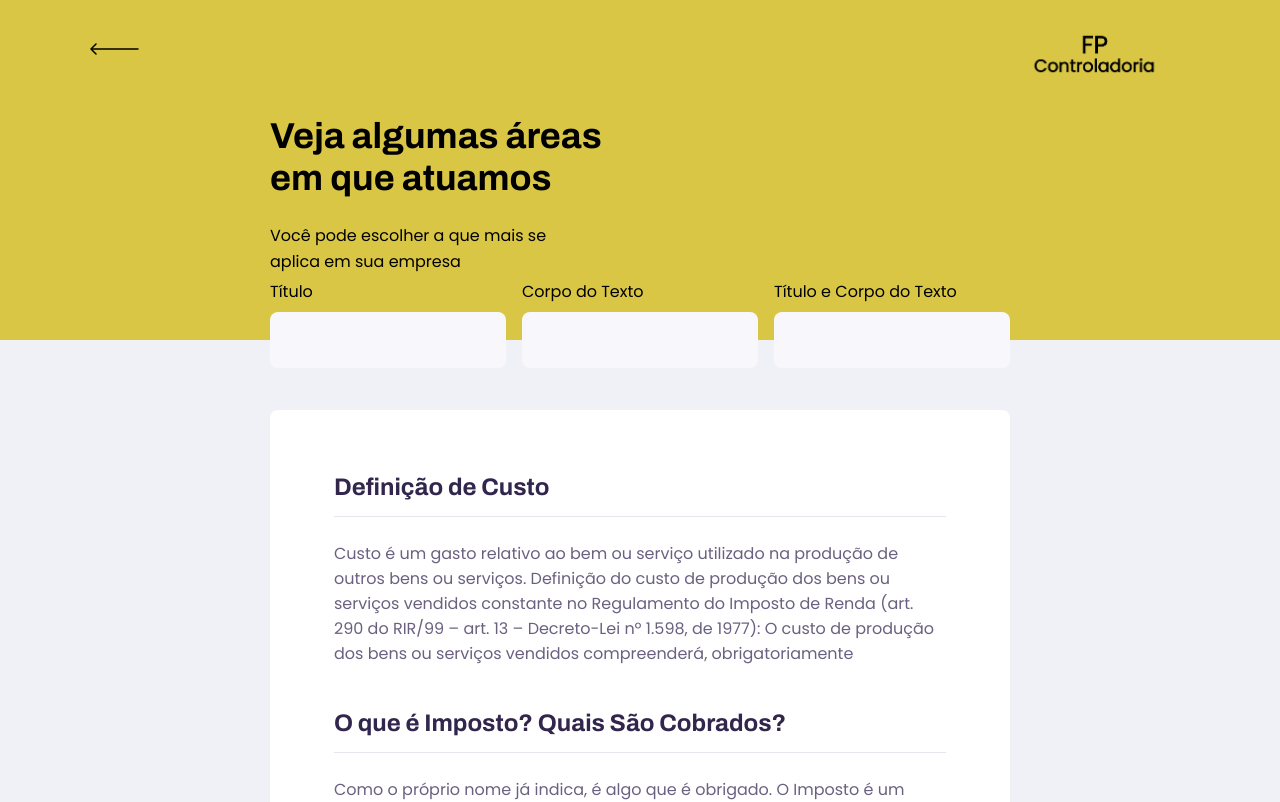
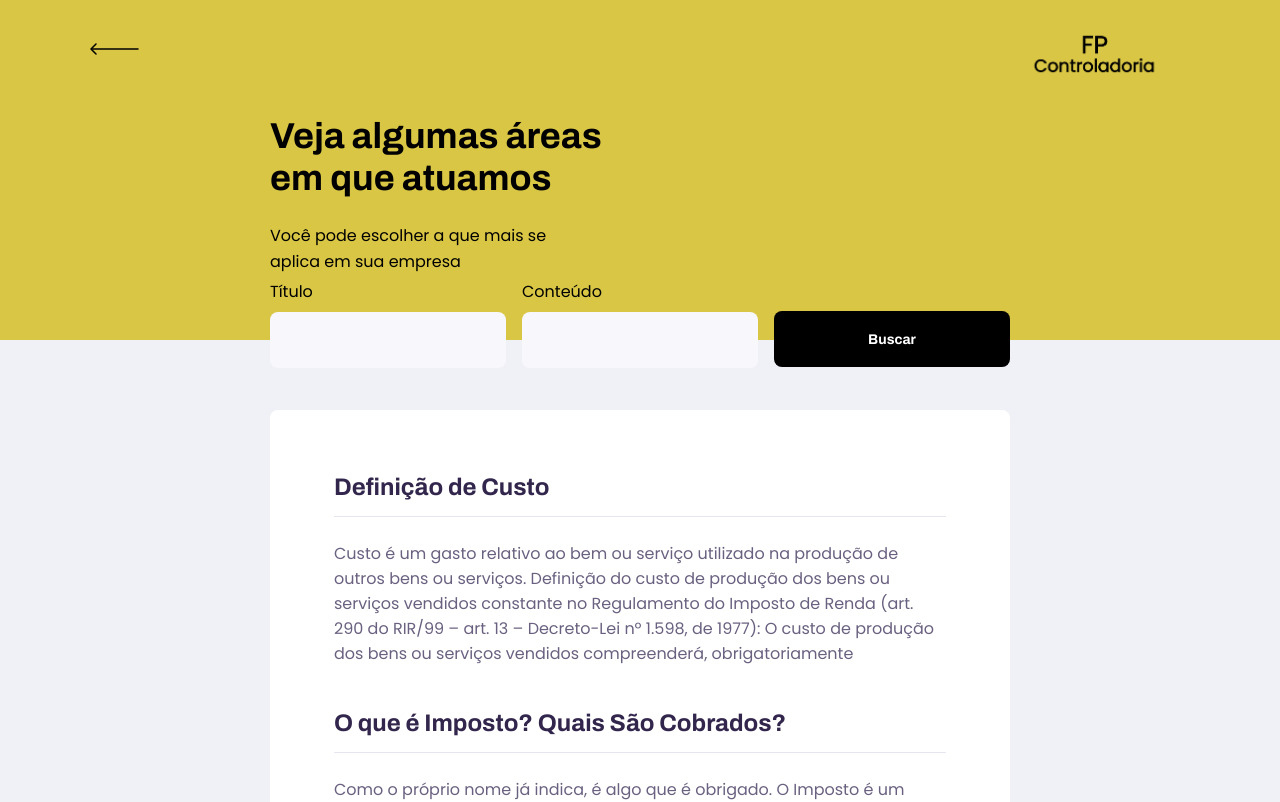
Before and after one commit to joaomarcosfurtado/Portifolio-FpControloadria, a Next.js app: page /accountinginformation in a window 1280 px wide. Shown: the top 802 px of the page. Built offline with nearby package versions, Linux system fonts and the light colour scheme.

Commit message:
Added search  functionality on the accounting information page

```diff
--- a/src/pages/_document.tsx
+++ b/src/pages/_document.tsx
@@ -7,6 +7,7 @@ export default class MyDocument extends Document {
         <Head>
           <link rel="preconnect" href="https://fonts.gstatic.com"/>
           <link href="https://fonts.googleapis.com/css2?family=Archivo:wght@400;700&family=Poppins&display=swap" rel="stylesheet" />
+          <title>FP Controladoria | Sua Solução para controle</title>
         </Head>
         <body>
           <Main />
--- a/src/pages/accountinginformation.tsx
+++ b/src/pages/accountinginformation.tsx
@@ -1,3 +1,5 @@
+import { FormEvent, useState } from "react";
+
 import PageHeader from "../components/PageHeader"
 import { Article } from "../components/Article"
 
@@ -5,9 +7,30 @@ import styles from '../styles/pages/AccountingInformation.module.css'
 
 import accountingArticles from '../../accounting.json';
 import ArticleFooter from "../components/ArticleFooter/ArticleFooter";
+import ReactDOM from "react-dom";
+
+interface ArticlesProps {
+  id: number;
+  title: string;
+  text: string;
+  isActive?: boolean;
+}
+
 
 function AccountingInformation () {
-  // const [article, setArticle] = ({accountingArticles})
+  const [ articleTitle, setArticleTitle ] = useState('');
+  const [ articleContent, setArticleContent ] = useState('');
+
+  const [article, setArticle] = useState<ArticlesProps[]>(() => {
+
+    const storagedArticle = accountingArticles;
+
+    if (storagedArticle) {
+      return storagedArticle;
+    }
+
+    return []
+  })
 
   // function openArticleText (id: number) {
   //   article.map(article => {
@@ -15,7 +38,39 @@ function AccountingInformation () {
   //   })
   // }
 
+  function searchArticles (e: FormEvent) {
+    e.preventDefault();
+    let newArticle = [];
+
+    accountingArticles.map(article => {
+      let title = article.title.toLowerCase();
+      let content = article.text.toLowerCase();
+      let isOkay = false
+
+
+      if (articleTitle !== '' && title.match(`.*${articleTitle.toLowerCase()}.*`) ){
+        isOkay = true
+      }
+
+      if (articleContent !== '' && content.match(`.*${articleContent.toLowerCase()}.*`) ){
+        isOkay = true
+      }
+
+      if(isOkay){
+        newArticle.push(article);
+      }
+
+    })
+
+    if(newArticle.length > 0) {
+      setArticle(newArticle);
+    } else setArticle(accountingArticles)
+
+  }
+
   return (
+
+
     <div id={styles.pageArticleList} className='container'>
       <PageHeader
         title="Veja algumas áreas em que atuamos"
@@ -26,19 +81,32 @@ function AccountingInformation () {
 
           <div className={styles.inputBlock}>
             <label htmlFor="subject">Título </label>
-            <input type="text" id="subject"/>
+            <input
+              type="text"
+              id="subject"
+              onChange={(e) => setArticleTitle(e.target.value)}
+            />
           </div>
 
           <div className={styles.inputBlock}>
-            <label htmlFor="week_day">Corpo do Texto </label>
-            <input type="text" id="week_day"/>
+            <label htmlFor="week_day">Conteúdo </label>
+            <input
+              type="text"
+              id="week_day"
+              onChange={(e) => setArticleContent(e.target.value)}
+            />
           </div>
 
-          <div className={styles.inputBlock}>
+          {/* <div className={styles.inputBlock}>
             <label htmlFor="time">Título e Corpo do Texto </label>
             <input type="text" id="time"/>
+          </div> */}
+
+
+
+          <div className={styles.inputBlock}>
+            <button type="submit" onClick={searchArticles}> Buscar</button>
           </div>
-
 
         </form>
 
@@ -47,7 +115,7 @@ function AccountingInformation () {
       <div id={styles.accountingPageForm} className="container">
         <main>
 
-          {accountingArticles.map(article => (
+          {article.map(article => (
             <Article key={article.id}
               id = {article.id}
               title={article.title}
--- a/src/styles/pages/AccountingInformation.module.css
+++ b/src/styles/pages/AccountingInformation.module.css
@@ -49,6 +49,27 @@
   bottom: 0;
 }
 
+#searchArticles button {
+  width: 100%;
+  height: 5.6rem;
+  background: var(--color-secundary);
+  color: var(--color-button-text);
+  border: 0;
+  border-radius: 00.8rem;
+  cursor: pointer;
+  font: 700 1.4rem Archivo;
+  display: flex;
+  align-items: center;
+  justify-content: center;
+  text-decoration: none;
+  margin-top: 3.2rem;
+  transition: 0.2;
+}
+
+#searchArticles button:hover {
+  background: var(--color-secundary-dark);
+}
+
 /* -------- Form ---------- */
 
 #accountingPageForm {
@@ -96,6 +117,8 @@
 }
 
 
+
+
 @media (min-width: 700px){
   #pageArticleList {
     max-width: 100vw;
```
